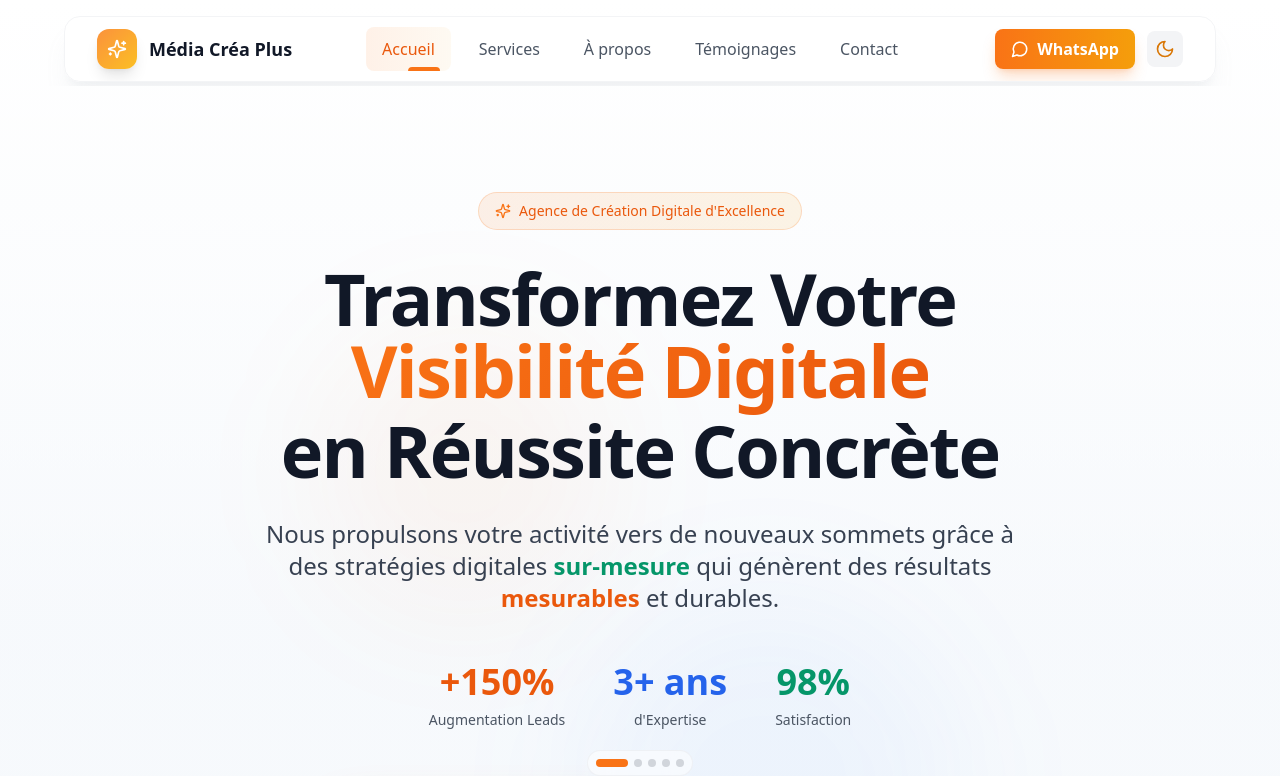
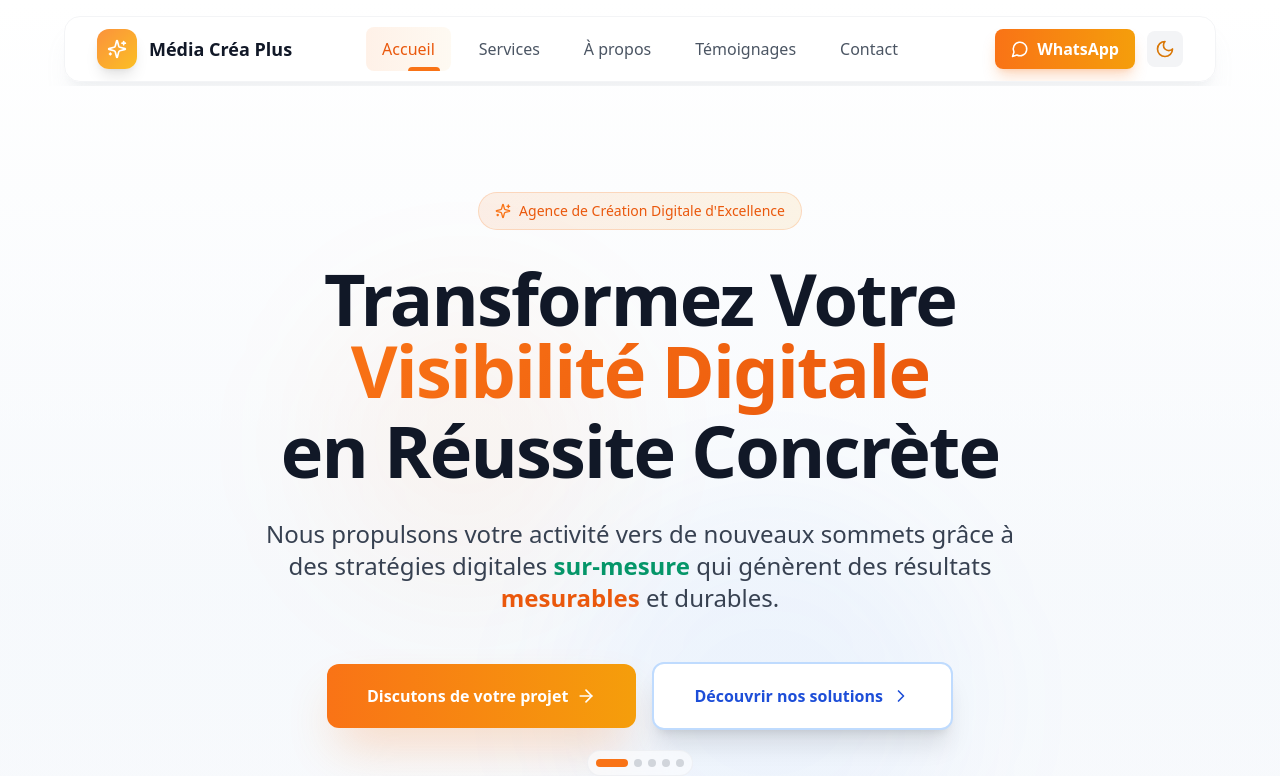
Before and after one commit to PATAWALA/Gbeo, a Next.js app: page / in a window 1280 px wide. Shown: the top 776 px of the page. Built offline with nearby package versions, Linux system fonts and the light colour scheme.

Commit message:
Modif hero

```diff
--- a/src/app/page.tsx
+++ b/src/app/page.tsx
@@ -132,51 +132,6 @@ export default function Home() {
           theme === 'dark' ? 'text-orange-400' : 'text-orange-600'
         }`}> mesurables</span> et durables.
       </motion.p>
-
-      {/* Stats rapides pour crédibilité */}
-      <motion.div
-        initial={{ opacity: 0, y: 20 }}
-        animate={{ opacity: 1, y: 0 }}
-        transition={{ duration: 0.6, delay: 0.6 }}
-        className="flex flex-wrap justify-center gap-6 md:gap-12 mb-12"
-      >
-        <div className="text-center">
-          <div className={`text-3xl md:text-4xl font-bold mb-2 ${
-            theme === 'dark' ? 'text-orange-400' : 'text-orange-600'
-          }`}>
-            +150%
-          </div>
-          <div className={`text-sm font-medium ${
-            theme === 'dark' ? 'text-gray-400' : 'text-gray-600'
-          }`}>
-            Augmentation Leads
-          </div>
-        </div>
-        <div className="text-center">
-          <div className={`text-3xl md:text-4xl font-bold mb-2 ${
-            theme === 'dark' ? 'text-blue-400' : 'text-blue-600'
-          }`}>
-            3+ ans
-          </div>
-          <div className={`text-sm font-medium ${
-            theme === 'dark' ? 'text-gray-400' : 'text-gray-600'
-          }`}>
-            d'Expertise
-          </div>
-        </div>
-        <div className="text-center">
-          <div className={`text-3xl md:text-4xl font-bold mb-2 ${
-            theme === 'dark' ? 'text-emerald-400' : 'text-emerald-600'
-          }`}>
-            98%
-          </div>
-          <div className={`text-sm font-medium ${
-            theme === 'dark' ? 'text-gray-400' : 'text-gray-600'
-          }`}>
-            Satisfaction
-          </div>
-        </div>
-      </motion.div>
 
       {/* Boutons d'action - PROFESSIONNELS */}
       <motion.div
@@ -303,7 +258,7 @@ export default function Home() {
 </section>
 
 {/* Section Problèmes */}
-<section id="problemes" className="py-16 md:py-24 px-4">
+<section id="services" className="py-16 md:py-24 px-4">
   <div className="container mx-auto max-w-6xl">
     <motion.div
       initial={{ opacity: 0, y: 30 }}
```
